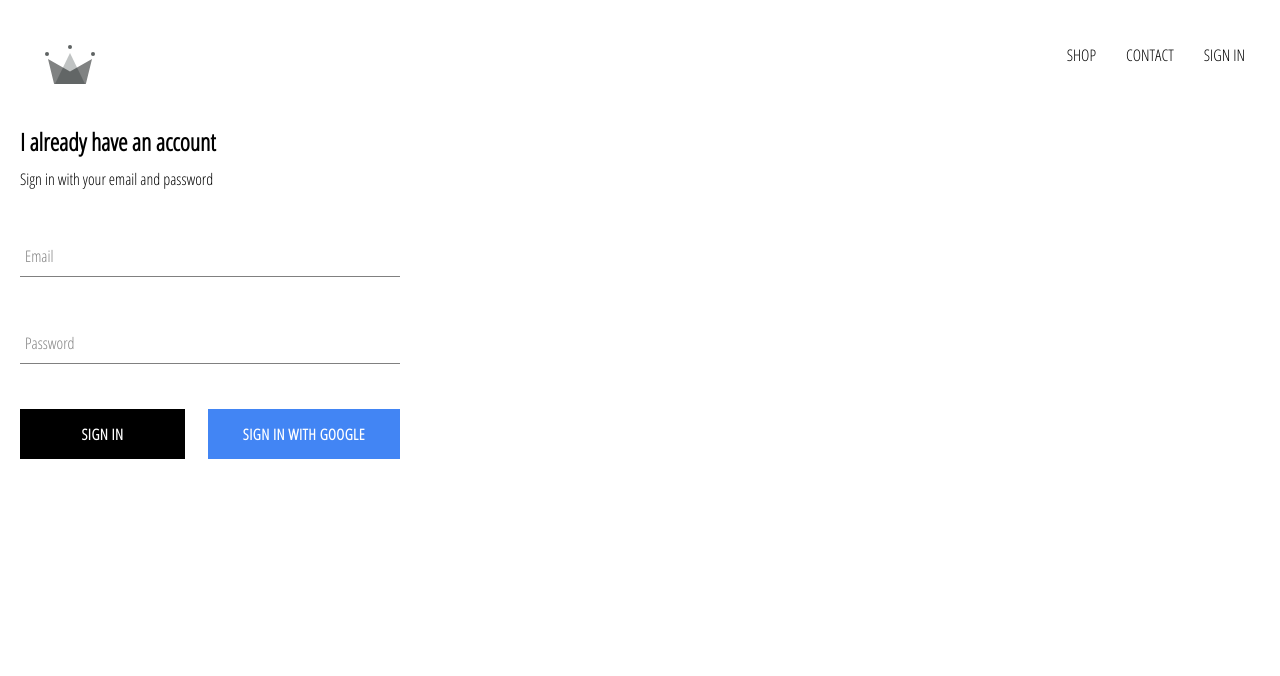
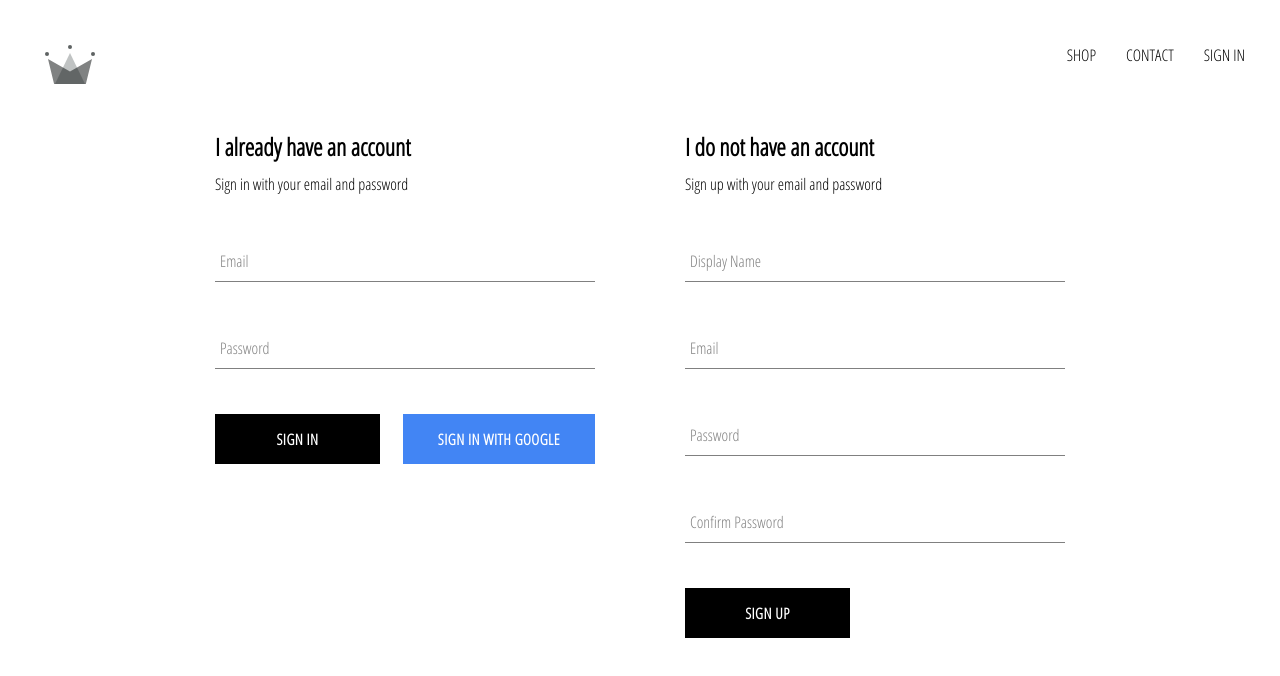
Before and after one commit to angelajuel/crwn-clothing, a React (Create React App) app: page /signin in a window 1280 px wide. Shown: the top 676 px of the page. Built offline with nearby package versions, Linux system fonts and the light colour scheme; no server answers.

Commit message:
Implemented firebase utils, included ability to store authenticated users into the firestore database

```diff
--- a/src/App.js
+++ b/src/App.js
@@ -1,6 +1,6 @@
 import React from 'react';
 
-import { Switch, Route, Link } from 'react-router-dom';
+import { Switch, Route } from 'react-router-dom';
 
 import './App.css';
 
@@ -8,7 +8,7 @@
 import HomePage from './pages/homepage/homepage.component';
 import ShopPage from './pages/shop/shop.component';
 import SignInAndSignUpPage from './pages/sign-in-and-sign-up/sign-in-and-sign-up.component';
-import { auth } from './firebase/firebase.utils';
+import { auth, createUserProfileDocument } from './firebase/firebase.utils';
 
 
 class App extends React.Component {
@@ -24,11 +24,30 @@
 
   // check for state change from firebase auth
   componentDidMount() {
-    this.unsubscribeFromAuth = auth.onAuthStateChanged(user => {
-      this.setState({ currentUser: user });
+    this.unsubscribeFromAuth = auth.onAuthStateChanged( async userAuth => {
+      // if userAuth exists, get user reference to see if it's updated with any new data (snapShot)
+      if (userAuth) {
+        const userRef = await createUserProfileDocument(userAuth);
 
-      console.log(user);
-    })
+        // create new object with id and data that we want
+        userRef.onSnapshot(snapShot => {
+          this.setState({
+            currentUser: {
+              id: snapShot.id,
+              ...snapShot.data()
+            }
+          });
+
+          console.log(this.state);
+        });
+      }
+      // if userAuth is null (not logged in), set current user to null
+      else {
+        this.setState({
+          currentUser: userAuth
+        });
+      }
+    });
   }
 
   componentWillUnmount() {
--- a/src/components/collection-item/collection-item.component.jsx
+++ b/src/components/collection-item/collection-item.component.jsx
@@ -1,7 +1,6 @@
 import React from 'react';
 
 import './collection-item.styles.scss';
-import CollectionPreview from '../collection-preview/collection-preview';
 
 const CollectionItem = ({id, name, price, imageUrl}) => (
     <div className='collection-item'>
--- a/src/components/directory/directory.component.jsx
+++ b/src/components/directory/directory.component.jsx
@@ -1,4 +1,4 @@
-import React, { Component } from 'react';
+import React from 'react';
 
 import MenuItem from '../menu-item/menu-item.component'
 
--- a/src/components/sign-in/sign-in.component.jsx
+++ b/src/components/sign-in/sign-in.component.jsx
@@ -6,7 +6,6 @@
 import { signInWithGoogle } from '../../firebase/firebase.utils';
 
 import './sign-in.styles.scss';
-import SignInAndSignUpPage from '../../pages/sign-in-and-sign-up/sign-in-and-sign-up.component';
 
 
 class SignIn extends React.Component {
--- /dev/null
+++ b/src/components/sign-up/sign-up.component.jsx
@@ -0,0 +1,104 @@
+import React from 'react';
+
+import FormInput from '../form-input/form-input.component';
+import CustomButton from '../custom-button/custom-button.component';
+
+import { auth, createUserProfileDocument } from '../../firebase/firebase.utils';
+
+import './sign-up.styles.scss';
+
+class SignUp extends React.Component {
+    constructor() {
+        super();
+
+        // what user types in to input fields
+        this.state = {
+            displayName: '',
+            email: '',
+            password: '',
+            confirmPassword: '',
+        }
+    }
+
+    handleSubmit = async event => {
+        event.preventDefault();
+
+        const { displayName, email, password, confirmPassword } = this.state;
+
+        if(password !== confirmPassword) {
+            alert("Passwords do not match.");
+            return;
+        }
+
+        try {
+            // deconstructure user object
+            const { user } = await auth.createUserWithEmailAndPassword(email, password);
+
+            await createUserProfileDocument(user, { displayName });
+
+            // clear our form
+            this.setState({
+                displayName: '',
+                email: '',
+                password: '',
+                confirmPassword: '',
+            })
+        } catch (error) {
+            console.error(error);
+        }
+    };
+
+    handleChange = event => {
+        const { name, value } = event.target;
+
+        this.setState({[name]: value});
+    }
+
+    render () {
+        // destructure values from our state
+        const { displayName, email, password, confirmPassword } = this.state;
+        return (
+            <div className='sign-up'>
+                <h2 className='title'>I do not have an account</h2>
+                <span>Sign up with your email and password</span>
+                <form className='sign-up-form' onSubmit={this.handleSubmit}>
+                    <FormInput
+                        type='text'
+                        name='displayName'
+                        value={displayName}
+                        onChange={this.handleChange}
+                        label='Display Name'
+                        required
+                    />
+                    <FormInput
+                        type='email'
+                        name='email'
+                        value={email}
+                        onChange={this.handleChange}
+                        label='Email'
+                        required
+                    />
+                    <FormInput
+                        type='password'
+                        name='password'
+                        value={password}
+                        onChange={this.handleChange}
+                        label='Password'
+                        required
+                    />
+                    <FormInput
+                        type='password'
+                        name='confirmPassword'
+                        value={confirmPassword}
+                        onChange={this.handleChange}
+                        label='Confirm Password'
+                        required
+                    />
+                    <CustomButton type='submit'> Sign Up </CustomButton>
+                </form>
+            </div>
+        )
+    }
+}
+
+export default SignUp;
--- /dev/null
+++ b/src/components/sign-up/sign-up.styles.scss
@@ -0,0 +1,9 @@
+.sign-up {
+    display: flex;
+    flex-direction: column;
+    width: 380px;
+
+    .title {
+      margin: 10px 0;
+    }
+}
--- a/src/firebase/firebase.utils.js
+++ b/src/firebase/firebase.utils.js
@@ -12,7 +12,39 @@
     messagingSenderId: "378901336555",
     appId: "1:378901336555:web:7352b4990730259fd409ae",
     measurementId: "G-M0BTER53EZ"
-}
+};
+
+// async function since we're making an API call
+export const createUserProfileDocument = async (userAuth, additionalData) => {
+    //exit from function if use doesn't exist
+    if (!userAuth) return;
+
+    // get the user at the specified location
+    const userRef = firestore.doc(`users/${userAuth.uid}`);
+
+    // get the data for that user reference
+    const snapShot = await userRef.get();
+
+    // if the data for the user doesn't exist, create it using the user reference
+    if(!snapShot.exists) {
+        const { displayName, email } = userAuth;
+        const createdAt = new Date(); //know when we made the data
+
+        // async request to firebase DB to store our new data
+        try {
+            await userRef.set({
+                displayName,
+                email,
+                createdAt,
+                ...additionalData
+            })
+        } catch(error) {
+            console.log('error creating user', error.message);
+        }
+    }
+
+    return userRef;
+};
 
 firebase.initializeApp(config);
 
--- a/src/pages/sign-in-and-sign-up/sign-in-and-sign-up.component.jsx
+++ b/src/pages/sign-in-and-sign-up/sign-in-and-sign-up.component.jsx
@@ -1,12 +1,14 @@
 import React from 'react';
 
 import SignIn from '../../components/sign-in/sign-in.component'
+import SignUp from '../../components/sign-up/sign-up.component';
 
 import './sign-in-and-sign-up.styles.scss';
 
 const SignInAndSignUpPage = () => (
     <div className='sign-in-and-sign-up'>
         <SignIn />
+        <SignUp />
     </div>
 )
 
--- a/src/pages/sign-in-and-sign-up/sign-in-and-sign-up.styles.scss
+++ b/src/pages/sign-in-and-sign-up/sign-in-and-sign-up.styles.scss
@@ -0,0 +1,6 @@
+.sign-in-and-sign-up {
+    width: 850px;
+    display: flex;
+    justify-content: space-between;
+    margin: 30px auto;
+}
```
